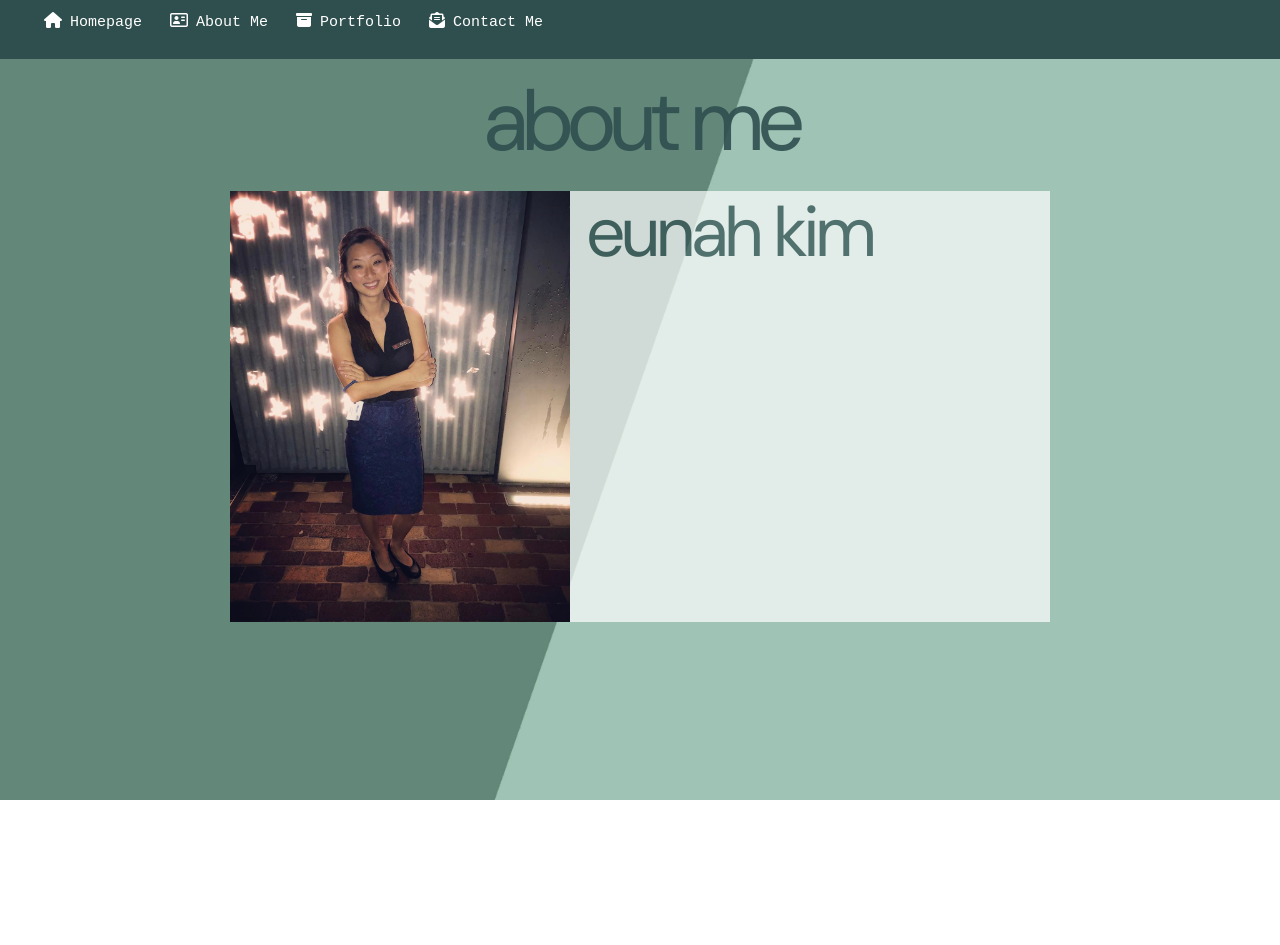
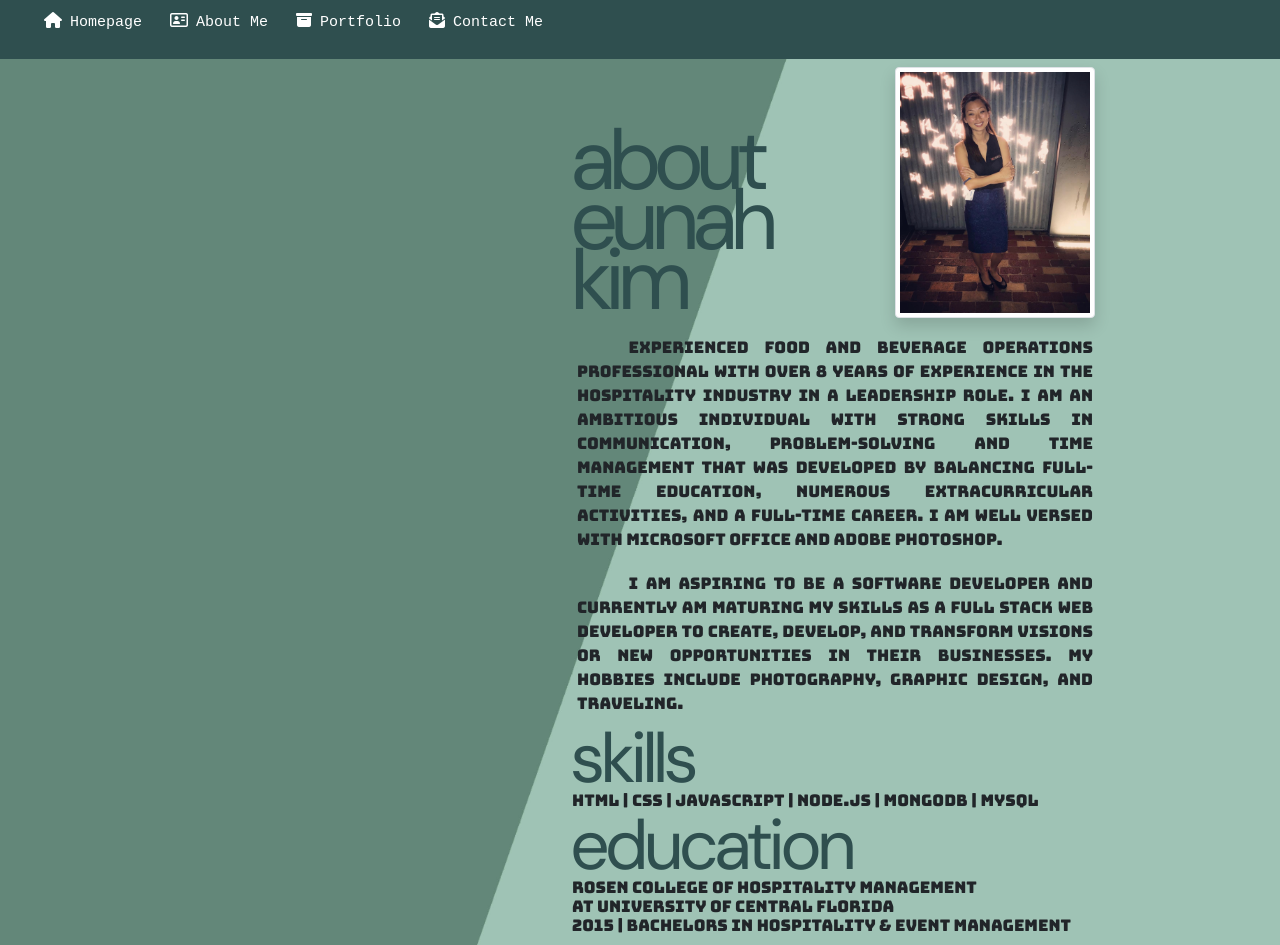
Before and after one commit to eunahk92/eunahk92.github.io, a plain HTML site: page aboutme.html in a window 1280 px wide. Before the commit the page ends 800 px from the top, so only its background shows below. Drawn offline with nearby package versions, Linux system fonts and the light colour scheme.

Commit message:
Change about me page styling and remove animation

```diff
--- a/aboutme.html
+++ b/aboutme.html
@@ -7,6 +7,7 @@
 
     <link rel="stylesheet" href="https://stackpath.bootstrapcdn.com/bootstrap/4.4.1/css/bootstrap.min.css" integrity="sha384-Vkoo8x4CGsO3+Hhxv8T/Q5PaXtkKtu6ug5TOeNV6gBiFeWPGFN9MuhOf23Q9Ifjh" crossorigin="anonymous">
     <link href="https://fonts.googleapis.com/css?family=DM+Sans&display=swap" rel="stylesheet">
+    <link href="https://fonts.googleapis.com/css2?family=Bungee&display=swap" rel="stylesheet">
     <script src="https://kit.fontawesome.com/882676d0bc.js" crossorigin="anonymous"></script>
     <link rel="stylesheet" href="public/css/aboutStyle.css">
 </head>
@@ -30,17 +31,23 @@
         </div>
     </nav>
 
-    <header>
-        <h5 class="headerTitle">About me</h5>
-    </header>
-
     <main>
-        <img src="./public/assets/professional.jpg" alt="Eunah's Headshot">
-        <div id="intro-para">
-            <span class="bigWord typewriter"></span><span class="cursor">&nbsp;</span><br>
-            <span id="locationLine"></span>
-            <span class="typewriter2"></span><span class="bio">&nbsp;</span><br><br>
-            <span class="row add-content"></span>
+        <div class="row container-lg mt-2 justify-content-center">
+            <div class="col-6 d-none d-xl-block"></div>
+            <div class="col-md-6">
+                <div id="intro">
+                    <h5 class="headerTitle">about <br>eunah kim</h5>
+                    <img src="./public/assets/professional.jpg" class="img-thumbnail shadow d-none d-lg-block" alt="Eunah's Headshot">
+                </div>
+                <div class="mt-3 text-justify" id="description">
+                    <p>Experienced Food and Beverage operations professional with over 8 years of experience in the Hospitality Industry in a leadership role. I am an ambitious individual with strong skills in communication, problem-solving and time management that was developed by balancing full-time education, numerous extracurricular activities, and a full-time career. I am well versed with Microsoft Office and Adobe Photoshop.</p>
+                    <p>I am aspiring to be a Software Developer and currently am maturing my skills as a Full Stack Web Developer to create, develop, and transform visions or new opportunities in their businesses. My hobbies include photography, graphic design, and traveling.</p>
+                    <h5 class="bigWord">Skills</h5>
+                    <h6>HTML | CSS | JAVASCRIPT | NODE.JS | MONGODB | MYSQL</h6>
+                    <h5 class="bigWord">Education</h5>
+                    <h6>ROSEN COLLEGE OF HOSPITALITY MANAGEMENT<BR>AT UNIVERSITY OF CENTRAL FLORIDA<BR>2015 | BACHELORS IN HOSPITALITY & EVENT MANAGEMENT</h6>
+                </div>
+            </div>
         </div>
     </main>
 
--- a/public/css/aboutStyle.css
+++ b/public/css/aboutStyle.css
@@ -21,21 +21,6 @@ header {
     margin-bottom: 2rem;
 }
 
-main {
-    display: flex;
-    justify-content: center;
-    margin-bottom: 3rem;
-}
-
-main div {
-    background-color: white;
-    width: 100%;
-    padding: 1rem;
-    max-width: 30rem;
-    opacity: .7;
-    color: darkslategray;
-}
-
 /* Nav stylings start */
 
 nav {
@@ -57,42 +42,18 @@ li {
     display: flex;
 }
 
-/* Nav stylings end */
-
-/* Typewriter animation starts */
-
-.typewriter, .typewriter2 { overflow: hidden; }
-
-.cursor {
-    display: inline-block;
-    width: 3px;
-    background-color: #ccc;
-    margin-left: .5rem;
-    font-size: 45px;
-    animation: blink 1s infinite;
-}
-
-.cursorMini {
-    display: inline-block;
-    width: 3px;
-    background-color: #ccc;
-    margin-left: .5rem;
-    animation: blink 1s infinite;
-}
-
-.cursor.typing, .cursorMini.typing { animation: none; }
-
-/* Typewriter animation ends */
-
-
-h3 {
+h6 {
     margin-top: 5px;
     padding: 0;
+    font-family: 'Bungee', cursive;
+    padding: 2px;
 }
 
 p {
     margin-left: 5px;
-    font-weight: bold;
+    padding: 2px;
+    font-family: 'Bungee', cursive;
+    text-indent: 10%;
 }
 
 .bigWord {
@@ -126,13 +87,19 @@ img {
     max-height: 27rem;
 }
 
+#intro {
+    display: flex;
+    justify-content: end;
+}
 
-@keyframes blink {
-    0% { background-color: #ccc; }
-    49% { background-color: #ccc; }
-    50% { background-color: transparent; }
-    99% { background-color: transparent; }
-    100% { background-color: #ccc; }
+img {
+    width: 200px;
+    height: 300px;
+}
+
+#intro h5 {
+    flex-grow: 4;
+    align-self: flex-end;
 }
 
 @media screen and (max-width: 767px) {
--- a/public/js/script.js
+++ /dev/null
@@ -1,64 +0,0 @@
-const nameLine = document.querySelector('.typewriter');
-const descLine = document.querySelector('.typewriter2');
-const nameCursor = document.querySelector('.cursor');
-const bioCursor = document.querySelector('.bio');
-
-const content = `
-    <span class="col-md-6 text-center" id="skills-content">
-        <h5>Skills:</h5>
-        <p class="m-0 p-0">Adobe Photoshop</p>
-        <p class="m-0 p-0">Microsoft Office</p>
-        <p class="m-0 p-0">Fluent in English & Korean</p>
-        </span>
-    <span class="col-md-6 text-center" id="lang-content">
-        <h5>Languages:</h5>
-        <p class="m-0 p-0">HTML</p>
-        <p class="m-0 p-0">CSS</p>
-        <p class="m-0 p-0">Javascript</p>
-    </span>
-`
-const name = 'eunah kim';
-const description = 'I graduated from the University of Central Florida in 2015. I am aspiring to be a Software Developer and currently am honing and maturing my skills to be an efficient Full Stack Web Developer. My hobbies include, photography, graphic design, and traveling.';
-const typingDelay = 50;
-let nameIndex = 0;
-let descIndex = 0;
-
-typeName = () => {
-    if(nameIndex < name.length) {
-        if (!nameCursor.classList.contains('typing')) nameCursor.classList.add('typing');
-        nameLine.textContent += name.charAt(nameIndex);
-        nameIndex++;
-        setTimeout(typeName, typingDelay + 170);
-    }  else {
-        nameCursor.classList.remove('typing');
-        setTimeout(function() {
-            nameCursor.classList.remove('cursor');
-            bioCursor.classList.add('cursorMini');
-            const city = `
-                <i class="fas fa-map-marker-alt fa-2x float-left ml-2"></i><h3>orlando, fl</h3>
-            `
-            $('#locationLine').append(city);
-        }, 4500);
-        setTimeout(function() {
-            typeDesc();
-        }, 6500);
-    }
-}
-
-typeDesc = () => {
-    if(descIndex < description.length) {
-        if (!bioCursor.classList.contains('typing')) bioCursor.classList.add('typing');
-        descLine.textContent += description.charAt(descIndex);
-        descIndex++;
-        setTimeout(typeDesc, typingDelay);
-    } else {
-        bioCursor.classList.remove('typing');
-        setTimeout(function() {
-            bioCursor.classList.remove('cursorMini');
-        }, typingDelay + 5000);
-        setTimeout(function() {
-            $('.add-content').append(content);
-        }, typingDelay + 2000);
-    }
-}
-$(document).ready(() => setTimeout(typeName, typingDelay + 1100));
```
